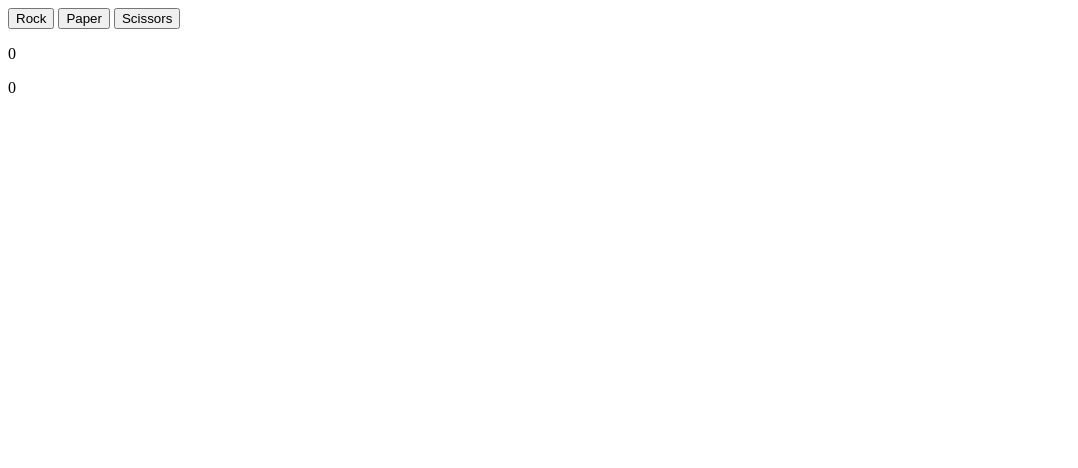
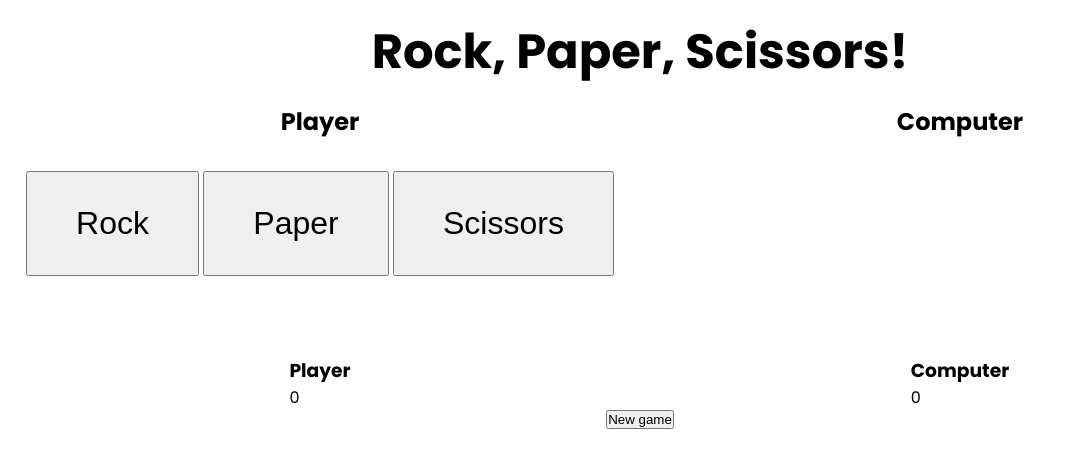
Before and after one commit to kilozdazolik/the-odin-project, a plain HTML site: page rock-paper-scissors/index.html in a window 1280 px wide. Shown: the whole page, without its empty margins (0-1078 px from the left). Drawn offline with Linux system fonts and the light colour scheme.

Commit message:
UI started

```diff
--- a/rock-paper-scissors/index.html
+++ b/rock-paper-scissors/index.html
@@ -7,17 +7,36 @@
     <link rel="stylesheet" href="style.css" />
   </head>
   <body>
+    <main>
+      <section class="title">
+        <h1>Rock, Paper, Scissors!</h1>
+      </section>
+
+      <section class="game">
+        <section class="player">
+          <h2>Player</h2>
           <button id="rock">Rock</button>
           <button id="paper">Paper</button>
           <button id="scissors">Scissors</button>
-    <button id="new-game">New game</button>
+        </section>
+        <section class="computer">
+          <h2>Computer</h2>
+        </section>
+      </section>
 
+      <section class="footer">
         <div>
+          <h3>Player</h3>
           <p id="player-score">0</p>
+        </div>
+        <div>
+          <h3>Computer</h3>
           <p id="computer-score">0</p>
         </div>
-
         <div id="div"></div>
+        <button id="new-game">New game</button>
+      </section>
+    </main>
 
     <script src="script.js"></script>
   </body>
--- a/rock-paper-scissors/script.js
+++ b/rock-paper-scissors/script.js
@@ -29,10 +29,14 @@ function playRound(playerSelection, computerSelection) {
 }
 
 function handleButtonClick(playerSelection) {
-  const p = document.createElement("p");
+  let p = div.querySelector("p"); // Get the existing <p> element in the div
+  if (!p) {
+    p = document.createElement("p"); // Create a new <p> element if it doesn't exist
+    div.appendChild(p);
+  }
+
   let result = playRound(playerSelection, getComputerChoice());
   p.textContent = result;
-  div.appendChild(p);
 
   if (result.includes("won")) {
     updateScore("player");
@@ -58,7 +62,6 @@ function checkGameEnd() {
 }
 
 function endGame() {
-  div.appendChild(document.createElement("hr"));
   if (pScore === 5) {
     div.appendChild(document.createTextNode("Player wins the game!"));
   } else {
--- a/rock-paper-scissors/style.css
+++ b/rock-paper-scissors/style.css
@@ -1,3 +1,55 @@
+@import url("https://fonts.googleapis.com/css2?family=Poppins:wght@400;500;700&display=swap");
+
+* {
+  margin: 0;
+  padding: 0;
+  box-sizing: border-box;
+}
+
+body {
+  font-family: "Poppins", sans-serif;
+  margin: 0 auto;
+}
+
+.title {
+  display: flex;
+  align-items: center;
+  justify-content: center;
+  padding: 1rem;
+
+  font-size: 2rem;
+}
+
+.game {
+  display: grid;
+  grid-template-columns: 1fr 1fr;
+  justify-items: center;
+  margin-bottom: 5rem;
+}
+
+h2 {
+  margin-bottom: 2rem;
+  text-align: center;
+}
+
+#rock,
+#paper,
+#scissors {
+  font-size: 2rem;
+  padding: 2rem 3rem;
+}
+
+.footer {
+  display: grid;
+  grid-template-columns: 1fr 1fr;
+  justify-items: center;
+}
+
+section button,
+#div {
+  grid-column: 1 / -1;
+}
+
 #new-game {
-  display: none;
+  display: block;
 }
```
Lines whose indentation alone changed are shown as unchanged.
